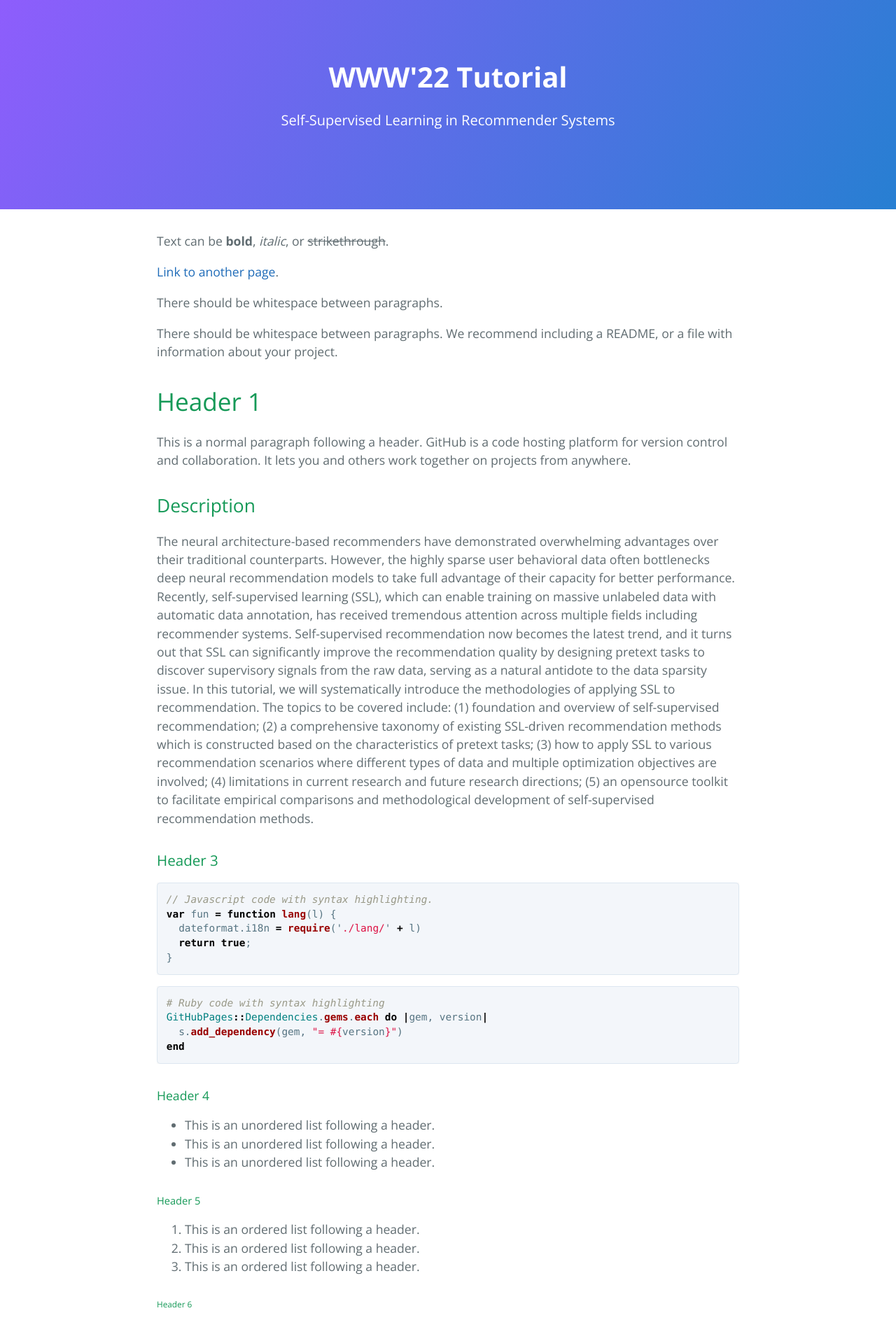
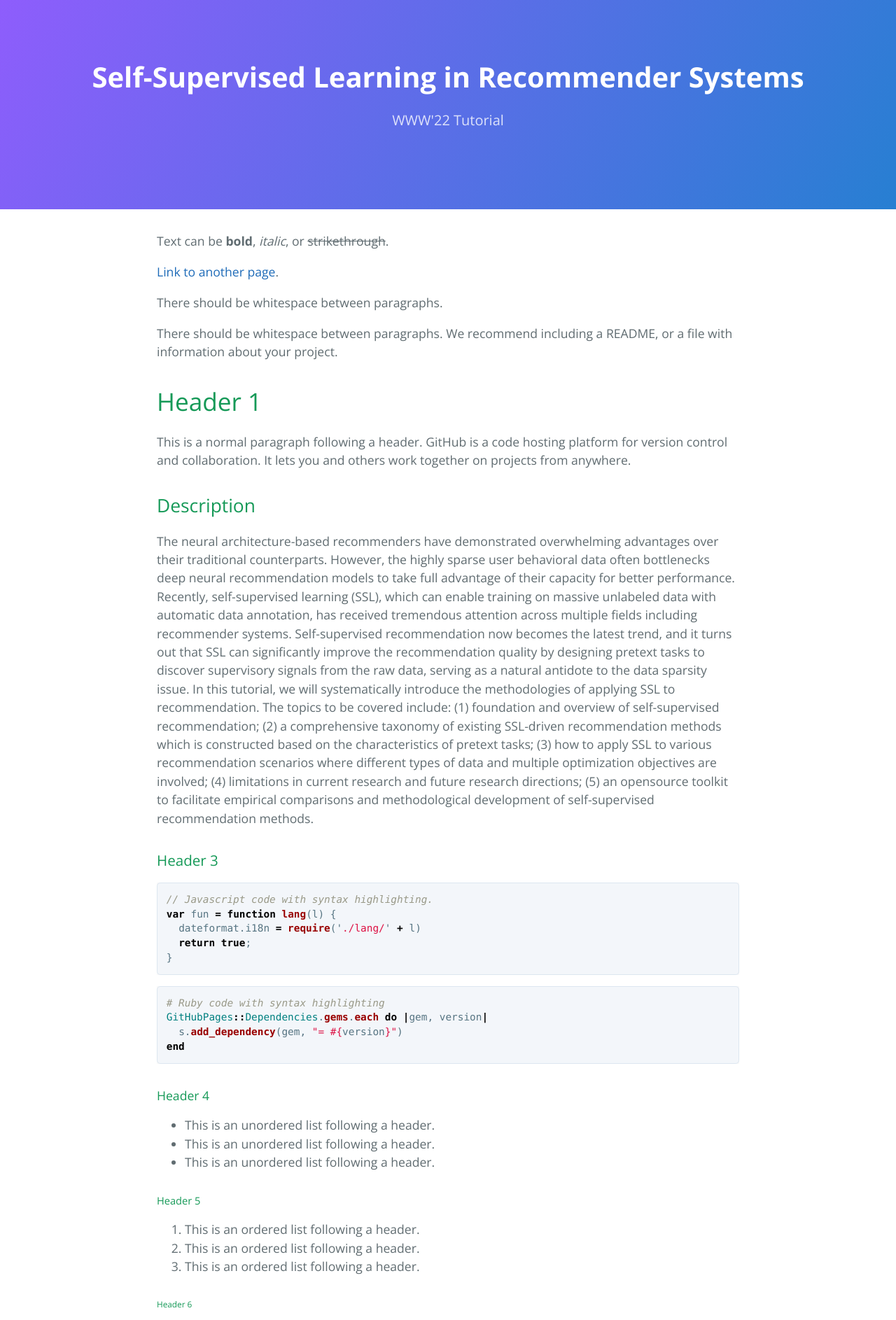
Before and after one commit to ssl-recsys/ssl-recsys.github.io, a Jekyll site: the page built from index.md, in a window 1280 px wide. Shown: the top 1886 px of the page at 70% size. Built offline with Jekyll 4.4.1, drawn with Linux system fonts in a browser that asks for light colours.

Commit message:
initialization

```diff
--- a/_config.yml
+++ b/_config.yml
@@ -1,5 +1,5 @@
-title: WWW'22 Tutorial
-description: Self-Supervised Learning in Recommender Systems
+title: Self-Supervised Learning in Recommender Systems
+description: WWW'22 Tutorial
 show_downloads: false
 google_analytics:
 theme: jekyll-theme-cayman
--- a/_sass/jekyll-theme-cayman.scss
+++ b/_sass/jekyll-theme-cayman.scss
@@ -144,7 +144,7 @@ a {
 .project-tagline {
   margin-bottom: 2rem;
   font-weight: normal;
-  opacity: 1;
+  opacity: 0.8;
 
   @include large {
     font-size: 1.25rem;
```
